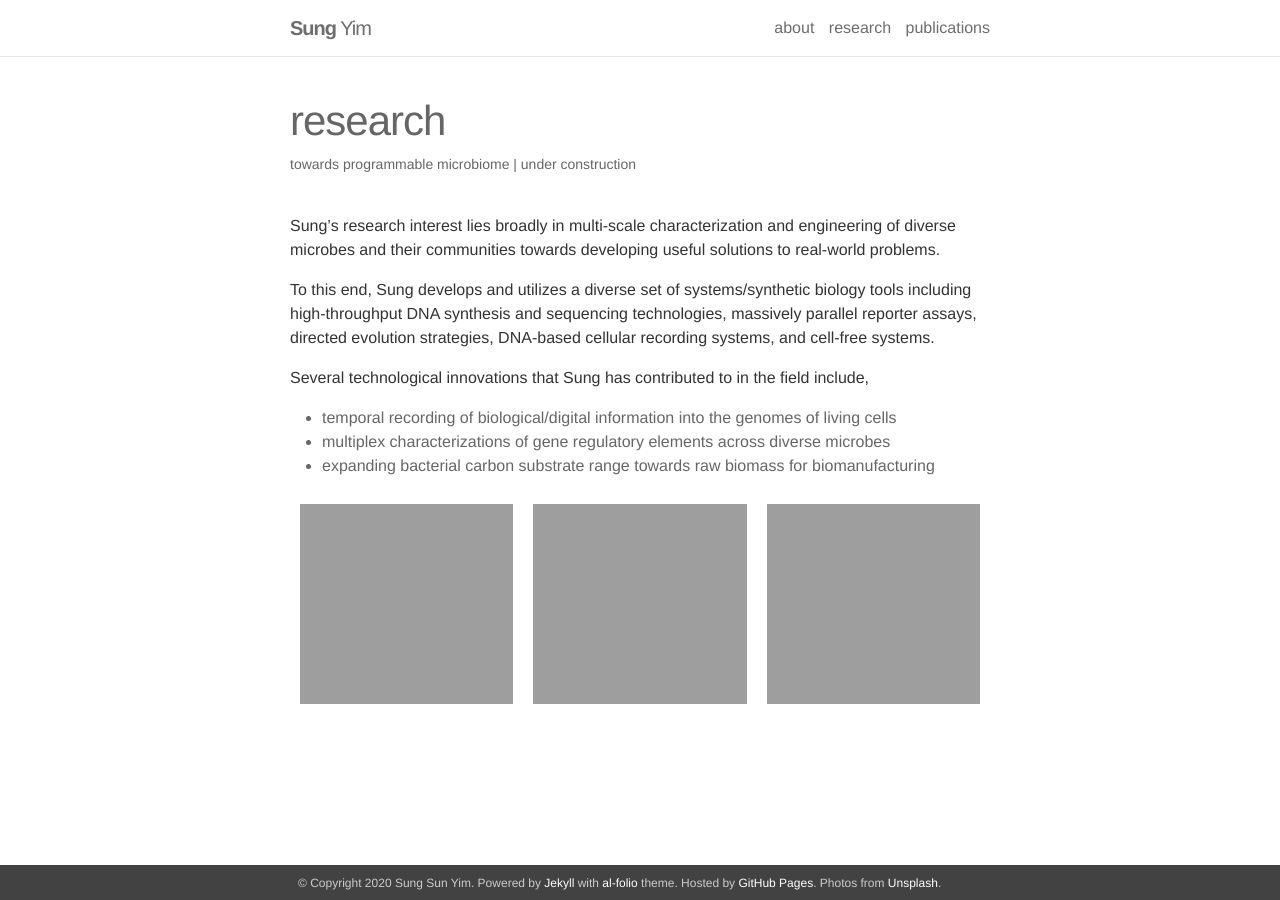
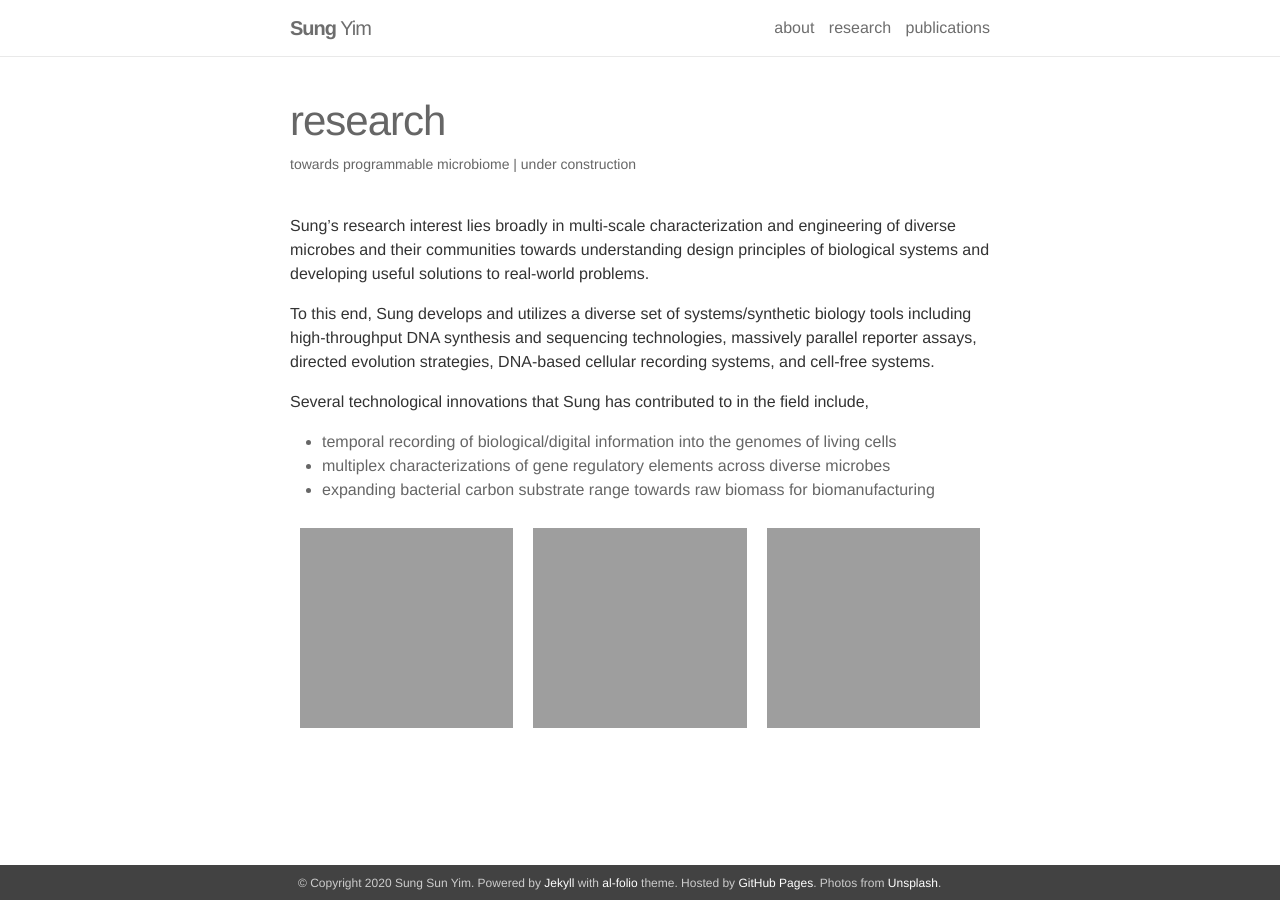
Before and after one commit to ssyim/ssyim.github.io, a Jekyll site: the page built from _pages/2_research.md, in a window 1280 px wide. Built offline with Jekyll 4.4.1, drawn with Linux system fonts in a browser that asks for light colours.

Commit message:
Update 2_research.md

```diff
--- a/_pages/2_research.md
+++ b/_pages/2_research.md
@@ -5,7 +5,7 @@ permalink: /research/
 description: towards programmable microbiome | under construction
 ---
 
-Sung's research interest lies broadly in multi-scale characterization and engineering of diverse microbes and their communities towards developing useful solutions to real-world problems.
+Sung's research interest lies broadly in multi-scale characterization and engineering of diverse microbes and their communities towards understanding design principles of biological systems and developing useful solutions to real-world problems.
 
 To this end, Sung develops and utilizes a diverse set of systems/synthetic biology tools including high-throughput DNA synthesis and sequencing technologies, massively parallel reporter assays, directed evolution strategies, DNA-based cellular recording systems, and cell-free systems.
 
```
